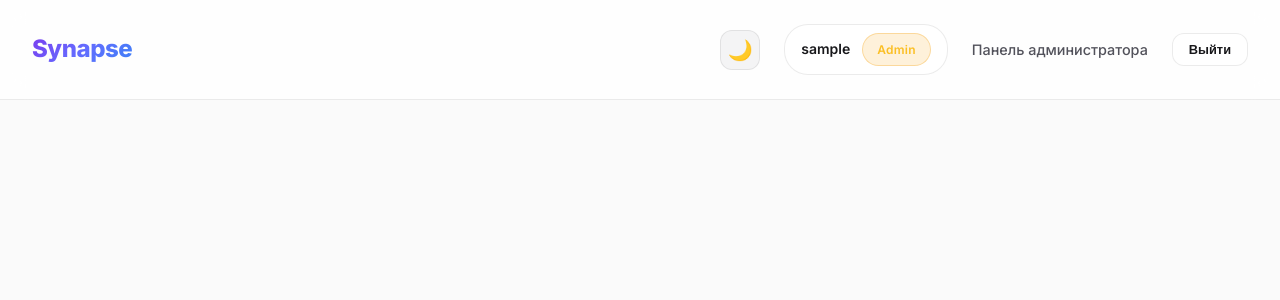
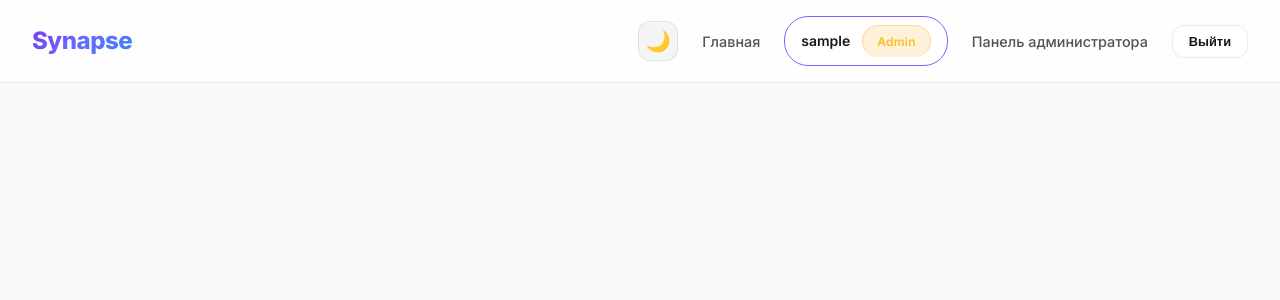
Before and after one commit to trauringetag/synapse-frontend, a React (Vite) app: page /profile in a window 1280 px wide. Shown: the top 300 px of the page. Built offline with nearby package versions, Linux system fonts and the light colour scheme; no server answers; sample sign-in values are in the browser's storage; the HTML template or start-up script is replaced by a standard one.

Commit message:
Исправление шапки сайта

```diff
--- a/src/components/Header.jsx
+++ b/src/components/Header.jsx
@@ -48,11 +48,12 @@ export default function Header() {
             <span>{theme === 'light' ? '🌙' : '☀️'}</span>
           </button>
 
+          <Link to="/" className={`nav-link ${isActive('/') ? 'active' : ''}`}>
+            Главная
+          </Link>
+
           {!token ? (
             <>
-              <Link to="/" className={`nav-link ${isActive('/') ? 'active' : ''}`}>
-                Главная
-              </Link>
               <Link to="/login" className={`nav-link ${isActive('/login') ? 'active' : ''}`}>
                 Войти
               </Link>
@@ -62,7 +63,10 @@ export default function Header() {
             </>
           ) : (
             <>
-              <Link to="/profile" className="nav-link">
+              <Link
+                to="/profile"
+                className={`user-info-link ${isActive('/profile') ? 'active' : ''}`}
+              >
                 <div className="user-info">
                   <span className="user-name">{userName || 'Пользователь'}</span>
                   <span className={`badge badge-${role}`}>{role}</span>
--- a/src/index.css
+++ b/src/index.css
@@ -860,3 +860,50 @@ tr:hover td {
     padding: 2rem 1.5rem;
   }
 }
+
+/* --- Карточка пользователя в шапке --- */
+
+/* Ссылка-обертка (чтобы убрать стандартные стили ссылок) */
+.user-info-link {
+  text-decoration: none !important;
+  color: inherit;
+  display: inline-block;
+}
+
+.user-info {
+  display: flex;
+  align-items: center;
+  gap: 0.75rem;
+  padding: 0.5rem 1rem;
+  background: var(--color-surface);
+  border: 1px solid var(--color-border);
+  border-radius: var(--radius-xl);
+  transition: all 0.25s ease;
+  cursor: pointer;
+}
+
+/* Принудительно убираем подчеркивание у всех элементов внутри */
+.user-info .user-name,
+.user-info .badge,
+.user-info-link {
+  text-decoration: none !important;
+  border-bottom: none !important;
+}
+
+.user-info:hover {
+  border-color: var(--color-border-hover);
+  transform: translateY(-1px);
+}
+
+/* Активное состояние (когда мы на странице /profile) */
+.user-info-link.active .user-info,
+.user-info.active {
+  border-color: var(--color-primary);
+}
+
+.user-name {
+  font-weight: 600;
+  color: var(--color-text-main);
+  font-size: 0.875rem;
+  line-height: 1;
+}
```
